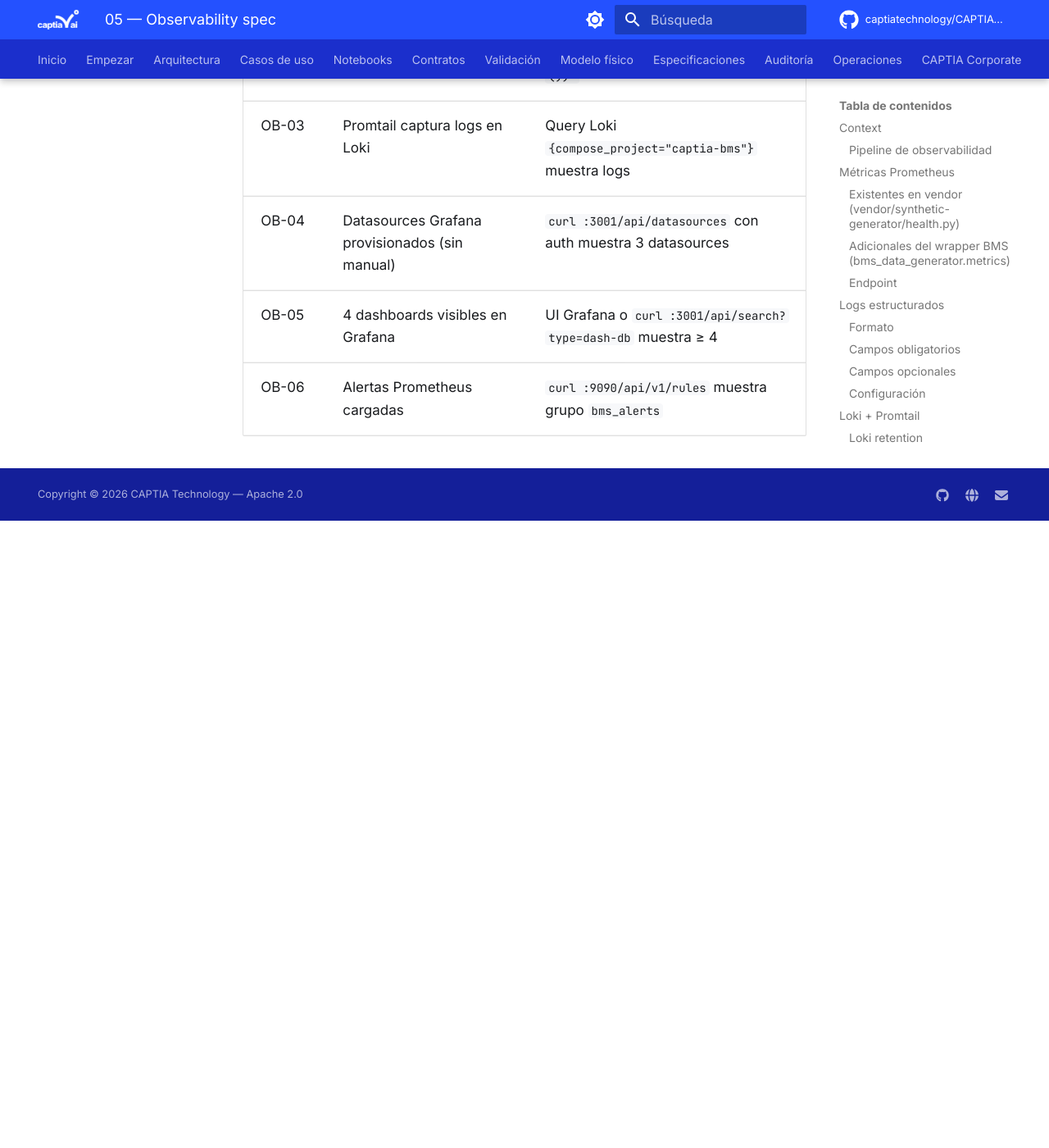
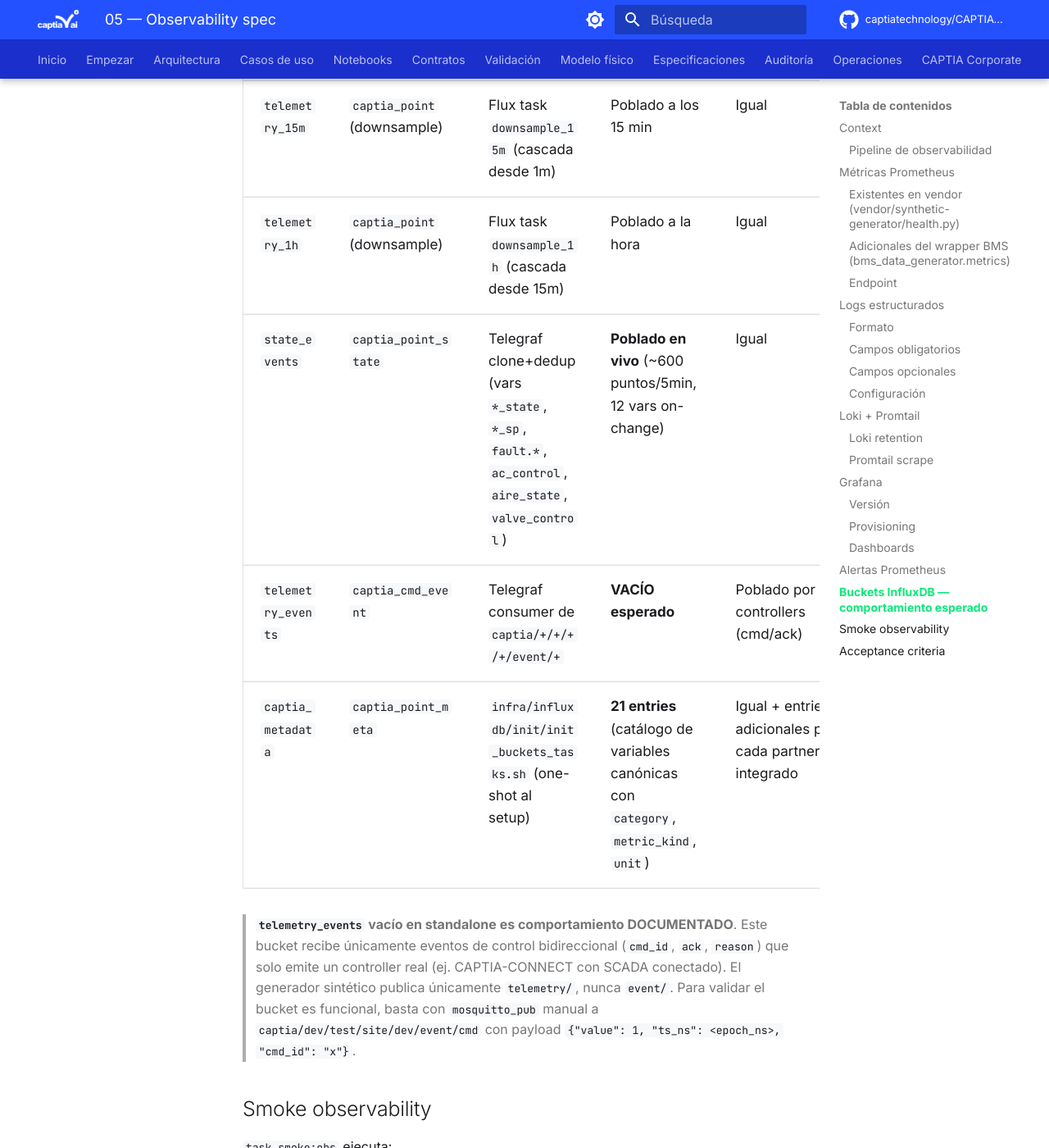
Before and after one commit to captia-technology/captia-synthetic-data-bms, an MkDocs documentation site: the page built from docs/specs/synthetic-bms/05-observability-spec.md, in a window 1280 px wide and 1400 px high, scrolled down 4579 px. Shown: the whole window at 82% size. Built offline with MkDocs 1.6.1 and Material for MkDocs 9.7.7, drawn with Linux system fonts in a browser that asks for light colours; comment, search, counter and statistics services are not loaded; before the commit the page ends 5214 px from its top, so only the background shows below that; some of the changed text lies outside the part shown.

Commit message:
fix(observability): clean audit residuals + valve_control to state_events + telemetry_events spec
ACCIONES 2/3/4 del audit profundo de buckets (2026-05-10):

ACCIÓN 2 — limpiar variables *_audit residuales del bucket telemetry:
- audit_state, co2_audit, light_01_state_audit (residuos de tests viejos
  con 0 puntos efectivos pero series en cardinality del schema).
- Ejecutado DELETE via /api/v2/delete con predicate por variable.
- Verificado: count post-delete = 0 (estaban ya en 0 antes).

ACCIÓN 3 — documentar comportamiento de buckets en spec:
- docs/specs/synthetic-bms/05-observability-spec.md: nueva sección
  "Buckets InfluxDB — comportamiento esperado" con tabla 7×4 que detalla:
    bucket | measurement | origen | standalone | producción
- Documentado explícitamente que telemetry_events queda VACÍO en
  standalone (sin captia-connect controller publishing event/*).
- Smoke check sugerido: pub manual a event/cmd para validar pipeline.

ACCIÓN 4 — valve_control debe ir a state_events:
- infra/telegraf/telegraf.conf: añadido "valve_control" al tagpass del
  processor.clone (línea 174). El nombre no matchea ningún glob (no es
  *_sp, *_setpoint ni *_cmd) pero por metric_kind es setpoint_step
  on_change y debe duplicarse al bucket state_events.
- Verificado: pub manual valve_control=0.75 → llega a telemetry Y a
  state_events con stat=last (12 → 13 vars on-change clonadas).

CONFIG TELEGRAF restaurado a versión completa (estaba simplificado tras
debug del fix persistent_session): incluye agent.flush_jitter,
metric_batch_size=5000, content_encoding=gzip, processors.regex con
captures nombrados, inputs.internal self-monitoring. order=1..4 explícito
en processors mantenido por defensividad ante cambios de Telegraf.

Próximo: ACCIÓN 1 — generar las 12 vars faltantes vs spec PPTX
(temperature-indoor, t-voc, max-sound-level, aire/aire_state, fan_speed_NN
numéricos, light_NN intensidades, valve_state) tomando referencia de
captia-connect (incluyendo cómo cubre la generación de metadata desde
el primer deploy).

Co-Authored-By: Claude Opus 4.7 (1M context) <noreply@anthropic.com>

````diff
--- a/docs/specs/synthetic-bms/05-observability-spec.md
+++ b/docs/specs/synthetic-bms/05-observability-spec.md
@@ -149,6 +149,29 @@ groups:
           summary: "Dump export stuck (no points generated in 10m)"
 ```
 
+## Buckets InfluxDB — comportamiento esperado
+
+El stack provisiona 7 buckets aplicativos (sin contar `_monitoring` y `_tasks`
+internos). Cada uno tiene una población esperada según el modo de ejecución:
+
+| Bucket | Measurement | Origen | Standalone (este repo) | Producción (con captia-connect) |
+|--------|-------------|--------|------------------------|--------------------------------|
+| `telemetry` | `captia_point` | Telegraf consumer de `captia/+/+/+/+/telemetry/+` | **Poblado en vivo** (~12K puntos/5min con 10 aulas × 21 vars × 5s) | Igual + tráfico real de gateways/sensores |
+| `telemetry_1m` | `captia_point` (downsample) | Flux task `downsample_*_1m` | Poblado a partir del primer minuto | Igual |
+| `telemetry_15m` | `captia_point` (downsample) | Flux task `downsample_15m` (cascada desde 1m) | Poblado a los 15 min | Igual |
+| `telemetry_1h` | `captia_point` (downsample) | Flux task `downsample_1h` (cascada desde 15m) | Poblado a la hora | Igual |
+| `state_events` | `captia_point_state` | Telegraf clone+dedup (vars `*_state`, `*_sp`, `fault.*`, `ac_control`, `aire_state`, `valve_control`) | **Poblado en vivo** (~600 puntos/5min, 12 vars on-change) | Igual |
+| `telemetry_events` | `captia_cmd_event` | Telegraf consumer de `captia/+/+/+/+/event/+` | **VACÍO esperado** | Poblado por controllers (cmd/ack) |
+| `captia_metadata` | `captia_point_meta` | `infra/influxdb/init/init_buckets_tasks.sh` (one-shot al setup) | **21 entries** (catálogo de variables canónicas con `category`, `metric_kind`, `unit`) | Igual + entries adicionales para cada partner integrado |
+
+> **`telemetry_events` vacío en standalone es comportamiento DOCUMENTADO**.
+> Este bucket recibe únicamente eventos de control bidireccional (`cmd_id`,
+> `ack`, `reason`) que solo emite un controller real (ej. CAPTIA-CONNECT
+> con SCADA conectado). El generador sintético publica únicamente
+> `telemetry/`, nunca `event/`. Para validar el bucket es funcional, basta
+> con `mosquitto_pub` manual a `captia/dev/test/site/dev/event/cmd` con
+> payload `{"value": 1, "ts_ns": <epoch_ns>, "cmd_id": "x"}`.
+
 ## Smoke observability
 
 `task smoke:obs` ejecuta:
````
Also changed, not shown: 1 other file.
